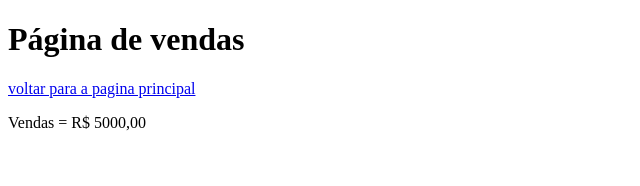
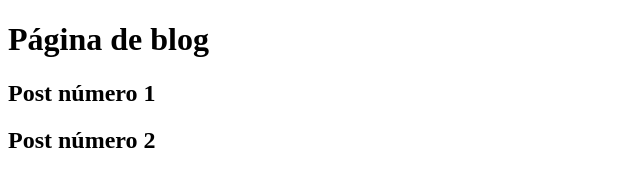
Before and after one commit to Alefantini84/aulagithub, a plain HTML site: page blog.html in a window 1280 px wide. Shown: the whole page, without its empty margins (0-640 px from the left). Drawn offline with Linux system fonts and the light colour scheme.

Commit message:
Update blog

```diff
--- a/blog.html
+++ b/blog.html
@@ -6,8 +6,9 @@
     <title>Document</title>
 </head>
 <body>
-    <h1>Página de vendas</h1>
-    <a href="index.html">voltar para a pagina principal</a>
-    <p>Vendas = R$ 5000,00</p>
+    <h1>Página de blog</h1>
+    <h2>Post número 1</h2>
+    <h2>Post número 2</h2>
+
 </body>
 </html>
```
